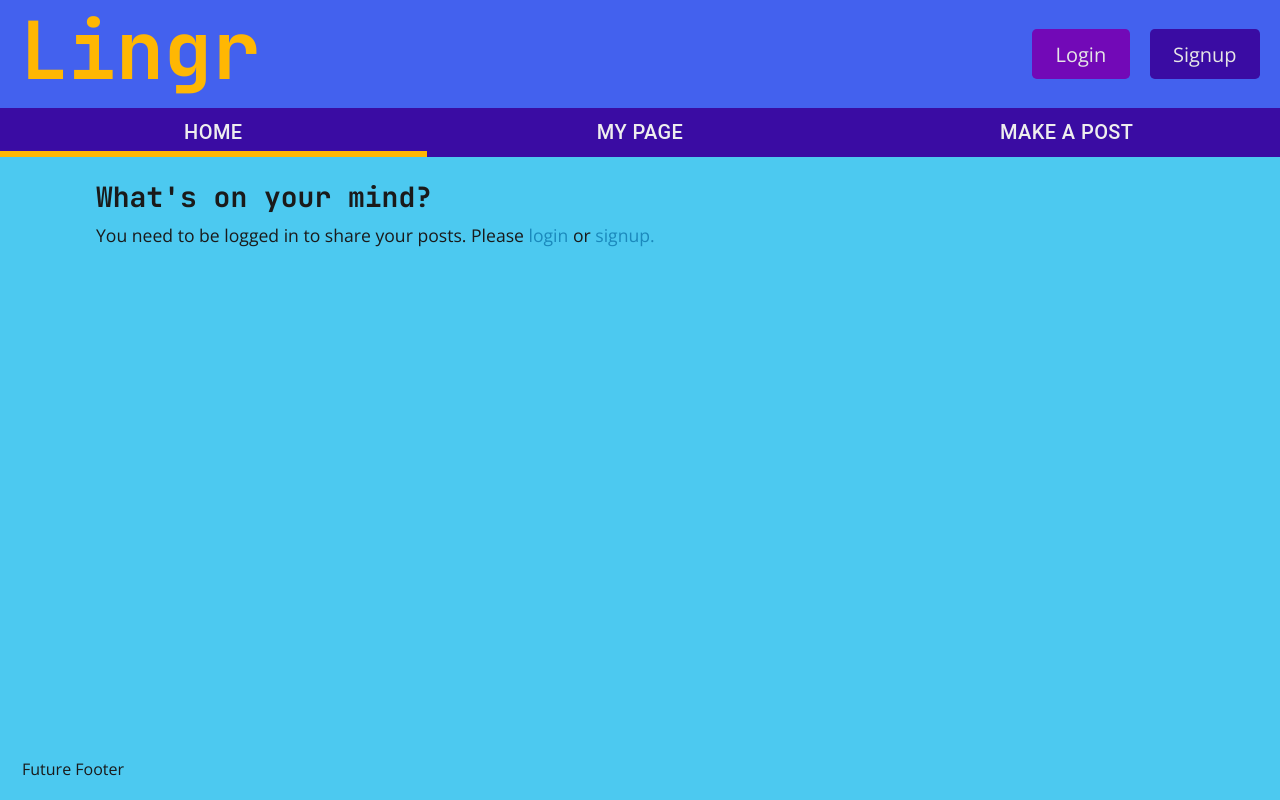
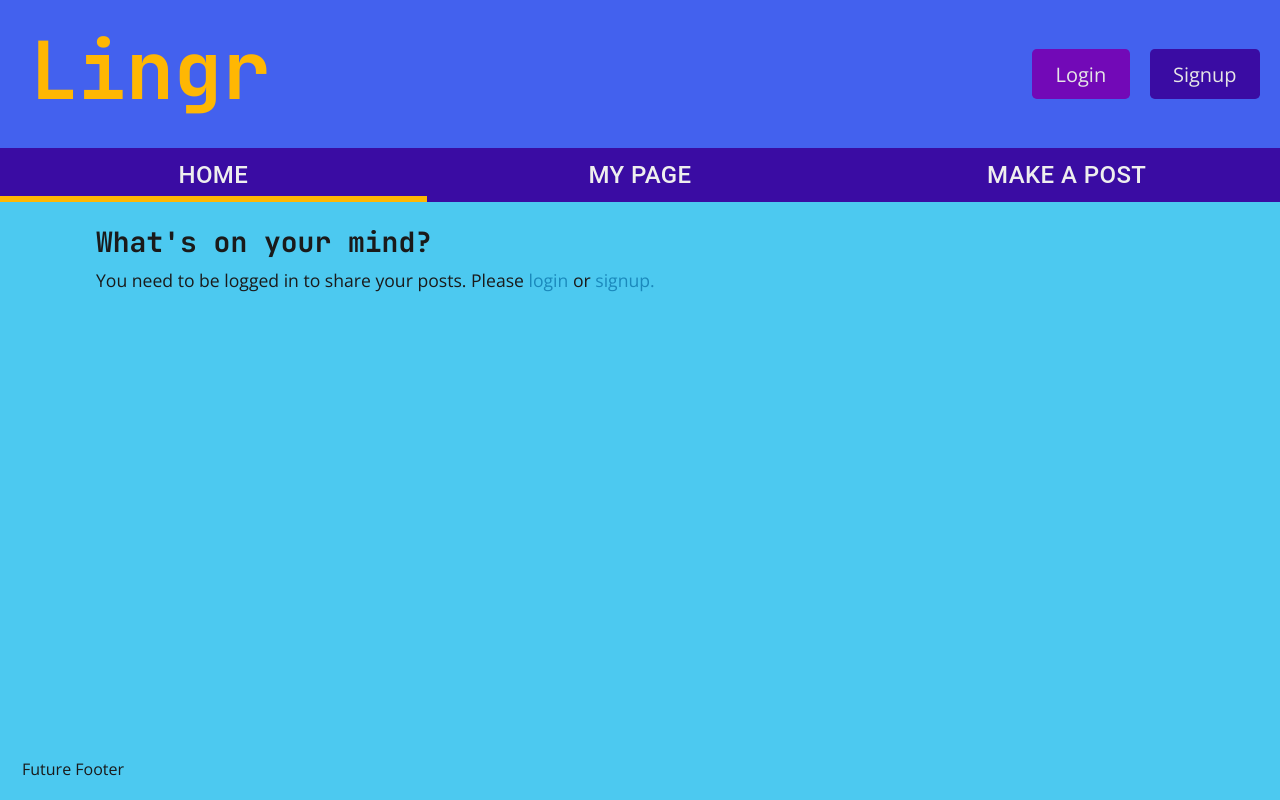
Before and after one commit to diana-iulia/lingr, a React (Create React App) app in the folder client/: page /post in a window 1280 px wide. Built offline with nearby package versions, Linux system fonts and the light colour scheme; what react-localization would draw is missing.

Commit message:
Connected addPosts to Front-end

```diff
--- a/client/src/components/Header/index.js
+++ b/client/src/components/Header/index.js
@@ -71,11 +71,11 @@ const Header = () => {
 
     <Box sx={{ padding: '0px',width: '100%', bgcolor: "#3A0CA3" }}>
       <Tabs variant="fullWidth" TabIndicatorProps={{style: {height: '6px', background:'#FFB703'}}} value={value} onChange={handleChange} aria-label="nav tabs example">
-        <Tab component={Link} label={<span style={{ fontSize: '20px', color: '#EEEEEE' }}>Home</span>} to="/" />
+        <Tab component={Link} label={<span style={{ fontSize: '24px', color: '#EEEEEE' }}>Home</span>} to="/" />
 
         {/* <Tab component={Link} label={`${Auth.getProfile().data.username}'s Page`} to="/me" /> */}
-        <Tab component={Link} label={<span style={{ fontSize: '20px', color: '#EEEEEE' }}>My Page</span>} to="/me" />
-        <Tab component={Link} label={<span style={{ fontSize: '20px', color: '#EEEEEE' }}>Make a Post</span>} to="/post" />
+        <Tab component={Link} label={<span style={{ fontSize: '24px', color: '#EEEEEE' }}>My Page</span>} to="/me" />
+        <Tab component={Link} label={<span style={{ fontSize: '24px', color: '#EEEEEE' }}>Make a Post</span>} to="/post" />
         {/* <Tab component={Link} label="Login" to="/login" /> */}
       </Tabs>
     </Box>
--- a/client/src/components/PostForm/index.js
+++ b/client/src/components/PostForm/index.js
@@ -8,42 +8,49 @@ import { QUERY_POSTS, QUERY_ME } from '../../utils/queries';
 import Auth from '../../utils/auth';
 
 const PostsForm = () => {
-  const [postsText, setPostsText] = useState('');
+  const [postText, setPostsText] = useState('');
 
   const [characterCount, setCharacterCount] = useState(0);
 
   const [addPosts, { error }] = useMutation(ADD_POST, {
-    update(cache, { data: { addPosts } }) {
-      try {
-        const { posts } = cache.readQuery({ query: QUERY_POSTS });
 
-        cache.writeQuery({
-          query: QUERY_POSTS,
-          data: { posts: [addPosts, ...posts] },
-        });
-      } catch (e) {
-        console.error(e);
-      }
+
+    // refetchQueries: [QUERY_ME]
+
+
+    // update(cache, { data: { addPosts } }) {
+    //   try {
+    //     const { posts } = cache.readQuery({ query: QUERY_POSTS });
+
+    //     cache.writeQuery({
+    //       query: QUERY_POSTS,
+    //       data: { posts: [addPosts, ...posts] },
+    //     });
+    //   } catch (e) {
+    //     console.error(e);
+    //   }
 
       // update me object's cache
-      const { me } = cache.readQuery({ query: QUERY_ME });
-      cache.writeQuery({
-        query: QUERY_ME,
-        data: { me: { ...me, posts: [...me.posts, addPosts] } },
-      });
-    },
+      // const { me } = cache.readQuery({ query: QUERY_ME });
+      // cache.writeQuery({
+      //   query: QUERY_ME,
+      //   data: { me: { ...me, posts: [...me.posts, addPosts] } },
+      // });
+    // },
   });
 
   const handleFormSubmit = async (event) => {
     event.preventDefault();
 
+    const postAuthor = (Auth.getProfile().data.username)
     try {
       const { data } = await addPosts({
         variables: {
-          postsText,
-          postsAuthor: Auth.getProfile().data.username,
+          postText,
+          // postAuthor: Auth.getProfile().data.username,
         },
       });
+
 
       setPostsText('');
     } catch (err) {
@@ -81,7 +88,7 @@ const PostsForm = () => {
               <textarea
                 name="postsText"
                 placeholder="Here's a new post..."
-                value={postsText}
+                value={postText}
                 className="form-input w-100"
                 style={{ lineHeight: '1.5', resize: 'vertical' }}
                 onChange={handleChange}
--- a/client/src/styles/style.css
+++ b/client/src/styles/style.css
@@ -4,7 +4,9 @@ body {
 
 header h1 {
     font-size: 80px;
-    padding-left: 20px;
+    padding-left: 30px;
+    padding-top: 20px;
+    padding-bottom: 20px;
     color: #FFB703;
 }
 
@@ -59,13 +61,11 @@ header {
     header h1 {
         /* font-size: 40px; */
         text-align: center;
-        padding-left: 0px;
+        padding-left: 10px;
         color: #FFB703;
-    }
-
-    .login-btn {
-        font-size: small;
+        font-size: 60px;
     }
 
 
+
 }
```
Also changed, not shown: 2 other files (tests, documents, lock files or other folders).
